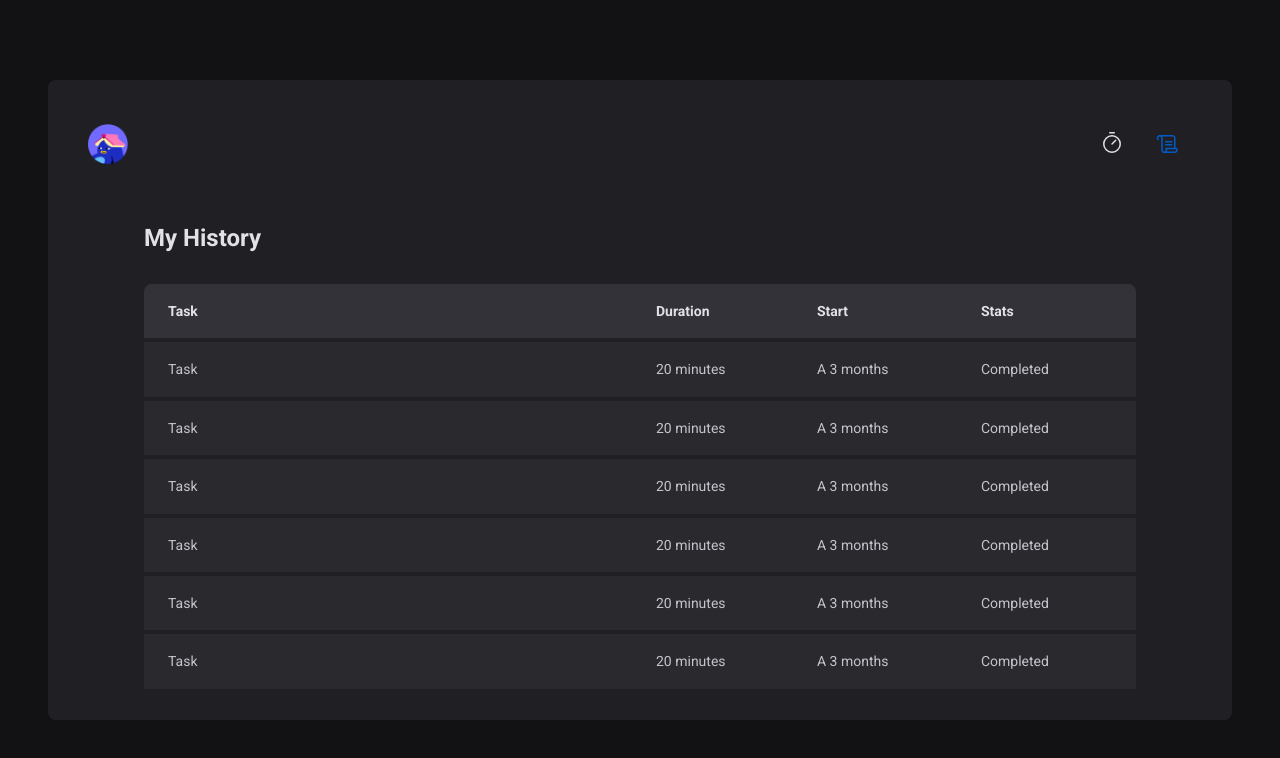
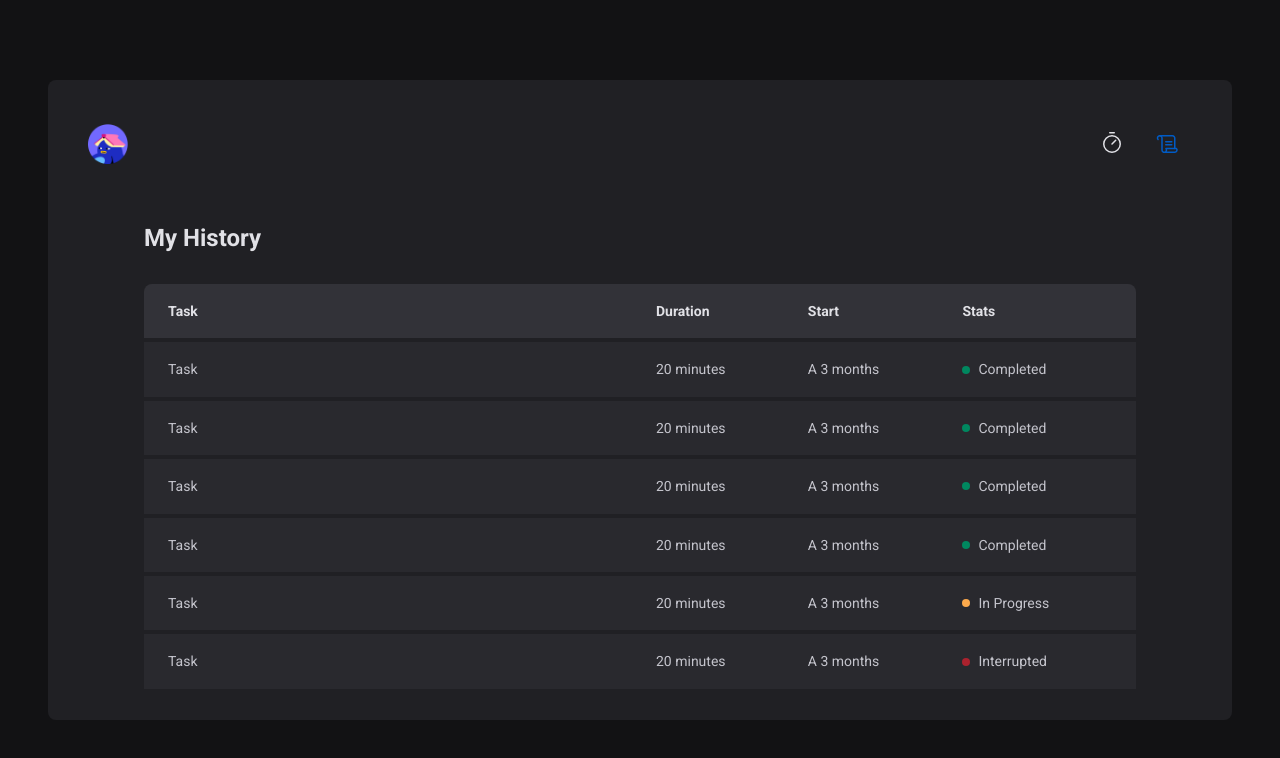
Before and after one commit to JhoN-yo/timeact, a React (Vite) app: page /history in a window 1280 px wide. Shown: the top 758 px of the page. Built offline with nearby package versions, Linux system fonts and the light colour scheme.

Commit message:
feat: status component

```diff
--- a/src/pages/History/index.tsx
+++ b/src/pages/History/index.tsx
@@ -1,4 +1,4 @@
-import { HistoryContainer, HistoryList } from './styles'
+import { HistoryContainer, HistoryList, Status } from './styles'
 
 export function History() {
   return (
@@ -19,37 +19,49 @@
               <td>Task</td>
               <td>20 minutes</td>
               <td>A 3 months</td>
-              <td>Completed</td>
+              <td>
+                <Status statusColor="green">Completed</Status>
+              </td>
             </tr>
             <tr>
               <td>Task</td>
               <td>20 minutes</td>
               <td>A 3 months</td>
-              <td>Completed</td>
+              <td>
+                <Status statusColor="green">Completed</Status>
+              </td>
             </tr>
             <tr>
               <td>Task</td>
               <td>20 minutes</td>
               <td>A 3 months</td>
-              <td>Completed</td>
+              <td>
+                <Status statusColor="green">Completed</Status>
+              </td>
             </tr>
             <tr>
               <td>Task</td>
               <td>20 minutes</td>
               <td>A 3 months</td>
-              <td>Completed</td>
+              <td>
+                <Status statusColor="green">Completed</Status>
+              </td>
             </tr>
             <tr>
               <td>Task</td>
               <td>20 minutes</td>
               <td>A 3 months</td>
-              <td>Completed</td>
+              <td>
+                <Status statusColor="yellow">In Progress</Status>
+              </td>
             </tr>
             <tr>
               <td>Task</td>
               <td>20 minutes</td>
               <td>A 3 months</td>
-              <td>Completed</td>
+              <td>
+                <Status statusColor="red">Interrupted</Status>
+              </td>
             </tr>
           </tbody>
         </table>
--- a/src/pages/History/styles.ts
+++ b/src/pages/History/styles.ts
@@ -60,3 +60,27 @@
     }
   }
 `
+
+const STATUS_COLORS = {
+  yellow: 'yellow-500',
+  green: 'green-500',
+  red: 'red-500',
+} as const
+
+interface StatusProps {
+  statusColor: keyof typeof STATUS_COLORS
+}
+
+export const Status = styled.span<StatusProps>`
+  display: flex;
+  align-items: center;
+  gap: 0.5rem;
+
+  &::before {
+    content: '';
+    width: 0.5rem;
+    height: 0.5rem;
+    border-radius: 50%;
+    background: ${(props) => props.theme[STATUS_COLORS[props.statusColor]]};
+  }
+`
--- a/src/styles/theme/default.ts
+++ b/src/styles/theme/default.ts
@@ -17,5 +17,7 @@
   'red-500': '#AB222E',
   'red-700': '#7A1921',
 
+  'green-500': '#00875F',
+
   'yellow-500': '#FBA94C',
 }
```
